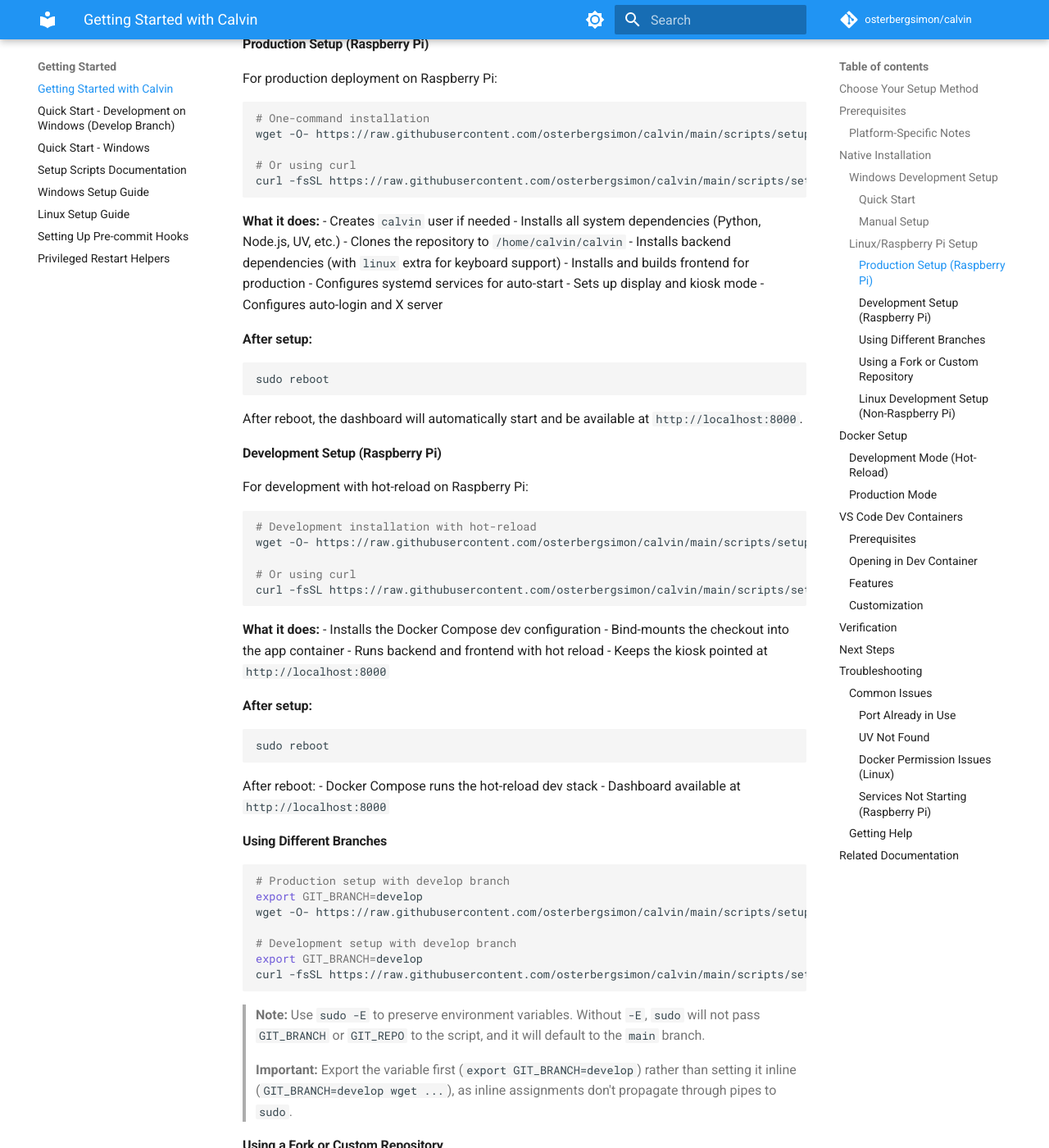
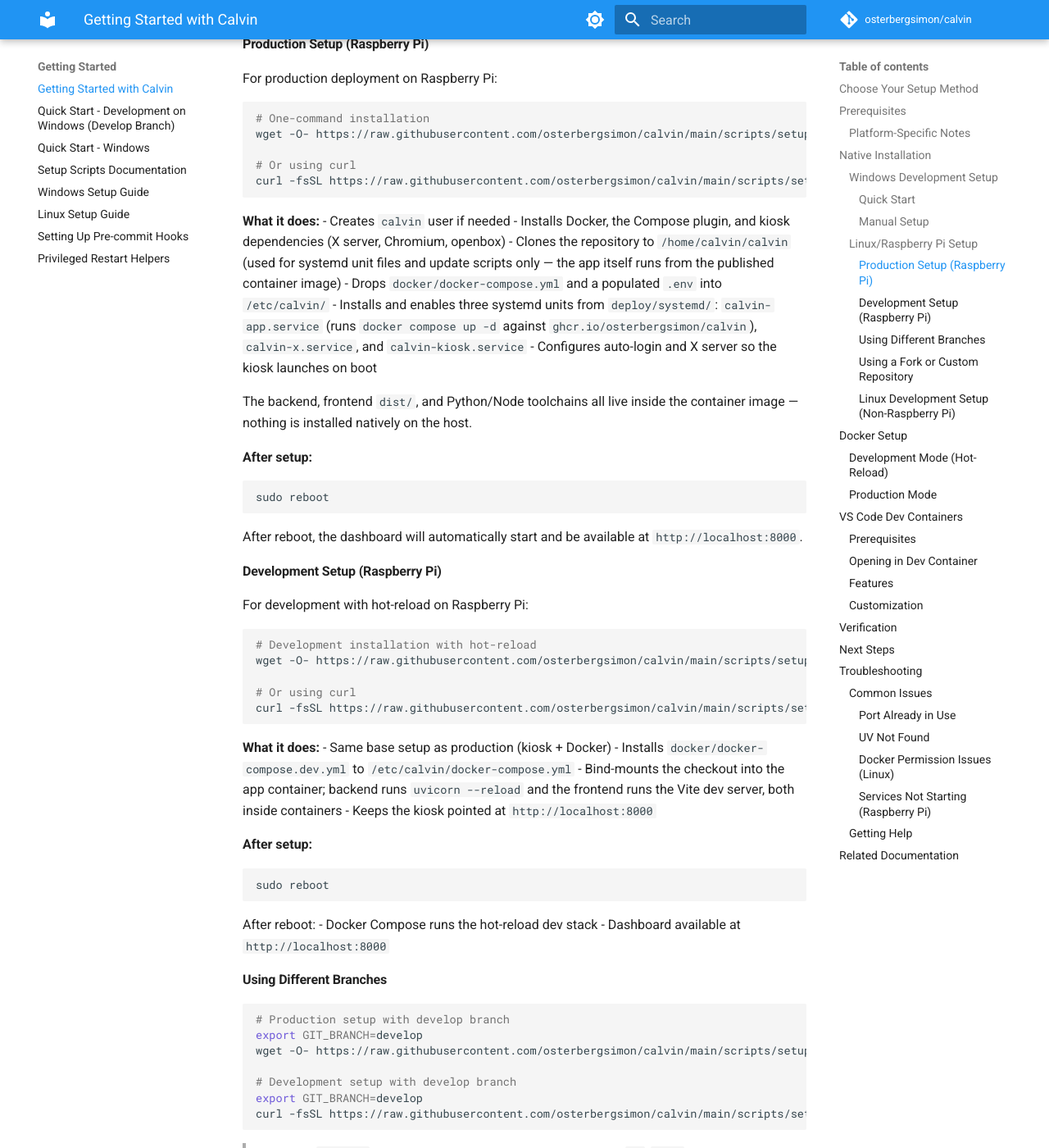
Before and after one commit to osterbergsimon/calvin, an MkDocs documentation site: the page built from docs/setup/GETTING_STARTED.md, in a window 1280 px wide and 1400 px high, scrolled down 2401 px. Shown: the whole window at 82% size. Built offline with MkDocs 1.6.1 and Material for MkDocs 9.7.7, drawn with Linux system fonts in a browser that asks for light colours; comment, search, counter and statistics services are not loaded.

Commit message:
Fix stale Pi setup claims in getting-started docs
After the Docker migration, scripts/setup.sh no longer installs Python,
Node, UV, or backend deps on the Pi, and does not build the frontend
locally — everything runs from the published container image. Update
GETTING_STARTED.md and SETUP_LINUX.md to reflect what the script
actually does today.

````diff
--- a/docs/setup/GETTING_STARTED.md
+++ b/docs/setup/GETTING_STARTED.md
@@ -110,13 +110,13 @@
 
 **What it does:**
 - Creates `calvin` user if needed
-- Installs all system dependencies (Python, Node.js, UV, etc.)
-- Clones the repository to `/home/calvin/calvin`
-- Installs backend dependencies (with `linux` extra for keyboard support)
-- Installs and builds frontend for production
-- Configures systemd services for auto-start
-- Sets up display and kiosk mode
-- Configures auto-login and X server
+- Installs Docker, the Compose plugin, and kiosk dependencies (X server, Chromium, openbox)
+- Clones the repository to `/home/calvin/calvin` (used for systemd unit files and update scripts only — the app itself runs from the published container image)
+- Drops `docker/docker-compose.yml` and a populated `.env` into `/etc/calvin/`
+- Installs and enables three systemd units from `deploy/systemd/`: `calvin-app.service` (runs `docker compose up -d` against `ghcr.io/osterbergsimon/calvin`), `calvin-x.service`, and `calvin-kiosk.service`
+- Configures auto-login and X server so the kiosk launches on boot
+
+The backend, frontend `dist/`, and Python/Node toolchains all live inside the container image — nothing is installed natively on the host.
 
 **After setup:**
 ```bash
@@ -138,9 +138,9 @@
 ```
 
 **What it does:**
-- Installs the Docker Compose dev configuration
-- Bind-mounts the checkout into the app container
-- Runs backend and frontend with hot reload
+- Same base setup as production (kiosk + Docker)
+- Installs `docker/docker-compose.dev.yml` to `/etc/calvin/docker-compose.yml`
+- Bind-mounts the checkout into the app container; backend runs `uvicorn --reload` and the frontend runs the Vite dev server, both inside containers
 - Keeps the kiosk pointed at `http://localhost:8000`
 
 **After setup:**
````
Also changed, not shown: docs/setup/SETUP_LINUX.md (+2 -0 lines).
